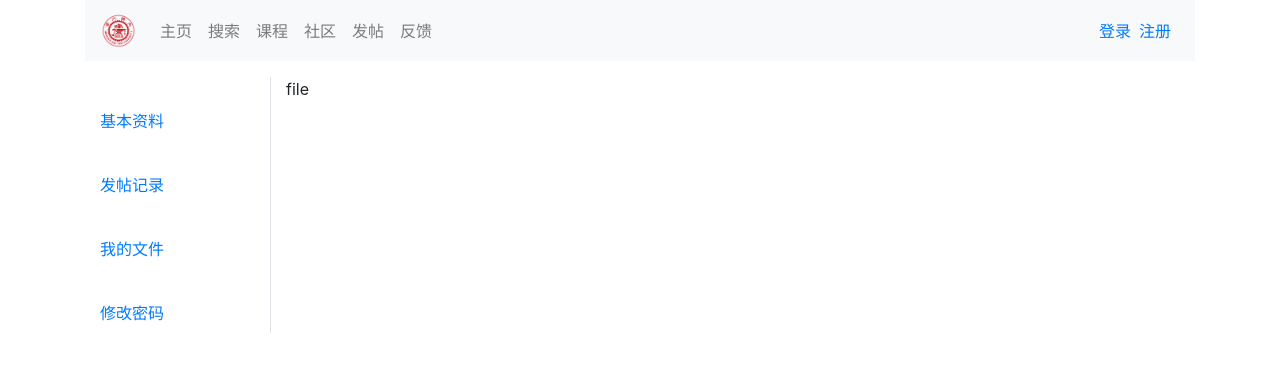
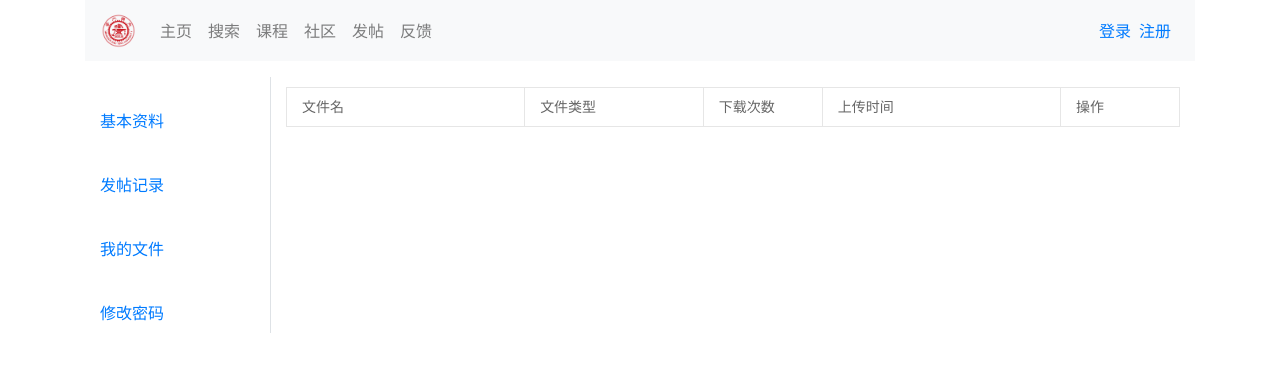
Before and after one commit to junhaideng/2020-Software-Engineering, a Django app: page /user/file/ in a window 1280 px wide. Shown: the top 372 px of the page. Run offline with Django 3.2, Linux system fonts and the light colour scheme; lists and menus that the app fills with data are empty; some libraries are stand-ins or nearby versions.

Commit message:
feat 增加文件的显示

```diff
--- a/project/bbs/templates/user/file.html
+++ b/project/bbs/templates/user/file.html
@@ -12,7 +12,97 @@ TODO: 如何显示，显示的具体内容
 </head>
 <body>
 {% block detail %}
-file
+    <table class="layui-table ">
+    <colgroup>
+    <col width="200">
+    <col width="150">
+    <col width="100">
+    <col width="200">
+    <col width="100">
+    <col>
+  </colgroup>
+        <tr style="text-align: center">
+            <th>文件名</th>
+            <th>文件类型</th>
+            <th>下载次数</th>
+            <th>上传时间</th>
+            <th>操作</th>
+        </tr>
+        <tbody>
+        {% for file in files %}
+            <tr>
+                <td>{{ file.name }}</td>
+                <td>{{ file.exp_type }}</td>
+                <td>{{ file.downloads }}</td>
+                <td>{{ file.date }}</td>
+                <td>
+                    <div class="layui-row">
+                        <a href="{{ file.path }}" download="{{ file.name }}" class="layui-table-link layui-inline">
+                            <div class="layui-icon layui-icon-download-circle "></div>
+                        </a>  &nbsp;&nbsp;  <a href="javascript:void (0);" onclick="deleteFileById({{ file.id }})" class="layui-table-link layui-inline">
+                        <div class="layui-icon layui-icon-delete" style="color: red"></div>
+                    </a></div>
+                </td>
+            </tr>
+        {% endfor %}
+        </tbody>
+        {% csrf_token %}
+
+    </table>
+
 {% endblock %}
 </body>
+{% block back_dependencies %}
+    <script>
+        function deleteFileById(id) {
+            layui.use('layer', function () {
+                let layer = layui.layer;
+
+                layer.open({
+                    type: 1,
+                    id:"delete",
+                    area: ["250px", "150px"],
+                    btn: ["删除", "取消"],
+                    scrollbar: false,
+                    content: "<div style='text-align: center; margin-top: 20px'>确定删除文件?</div>",
+                    isOutAnim:false,
+                    yes: function () {
+                        let cookies = document.cookie.split(',');
+                        let pattern = /csrftoken=(.*)/m;
+                        let csrf;
+                        for (let j = 0; j < cookies.length; j++) {
+                            if (pattern.test(cookies[j])) {
+                                csrf = pattern.exec(cookies[j])[1];
+                            }
+                        }
+                        $.ajax({
+                            type: "POST",
+                            url: ".",
+                            data: {id},
+                            headers: {
+                                "X-CSRFToken": csrf
+                            },
+                            success: function (data) {
+                                location.reload();
+                            },
+                            error: function () {
+                                layer.msg("删除失败")
+                            }
+
+                        })
+                    },
+
+                    btn2: function () {
+                        layer.close(layer.open());
+                    },
+                    cancel:function () {
+
+                    }
+                });
+
+            });
+        }
+
+    </script>
+{% endblock %}
 </html>
```
